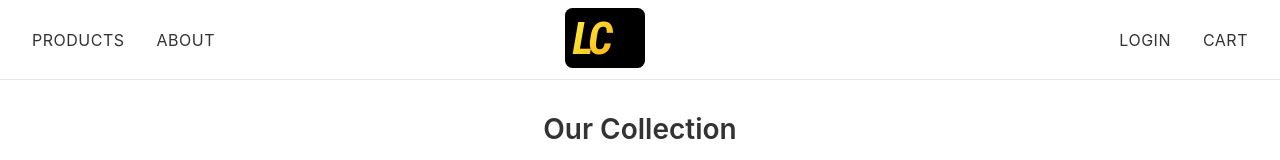
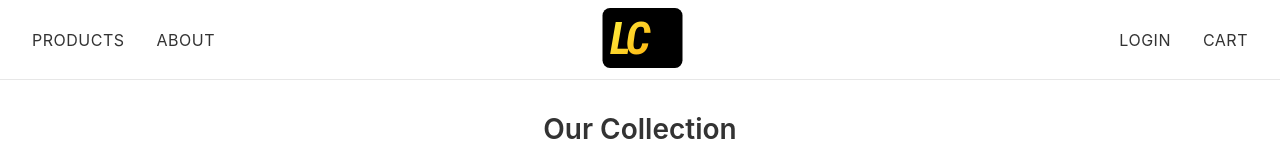
Before and after one commit to Triet1705/legacy-cues-ecommerce, a Vue app in the folder client/: page / in a window 1280 px wide. Shown: the top 160 px of the page. Built offline with nearby package versions, Linux system fonts and the light colour scheme; no server answers.

Commit message:
fix logo position

```diff
--- a/client/src/components/icons/Logo.vue
+++ b/client/src/components/icons/Logo.vue
@@ -2,7 +2,7 @@
   <svg
     width="150px"
     height="60px"
-    viewBox="0 0 300 120"
+    viewBox="0 0 150 120"
     version="1.1"
     xmlns="http://www.w3.org/2000/svg"
     xmlns:xlink="http://www.w3.org/1999/xlink"
```
